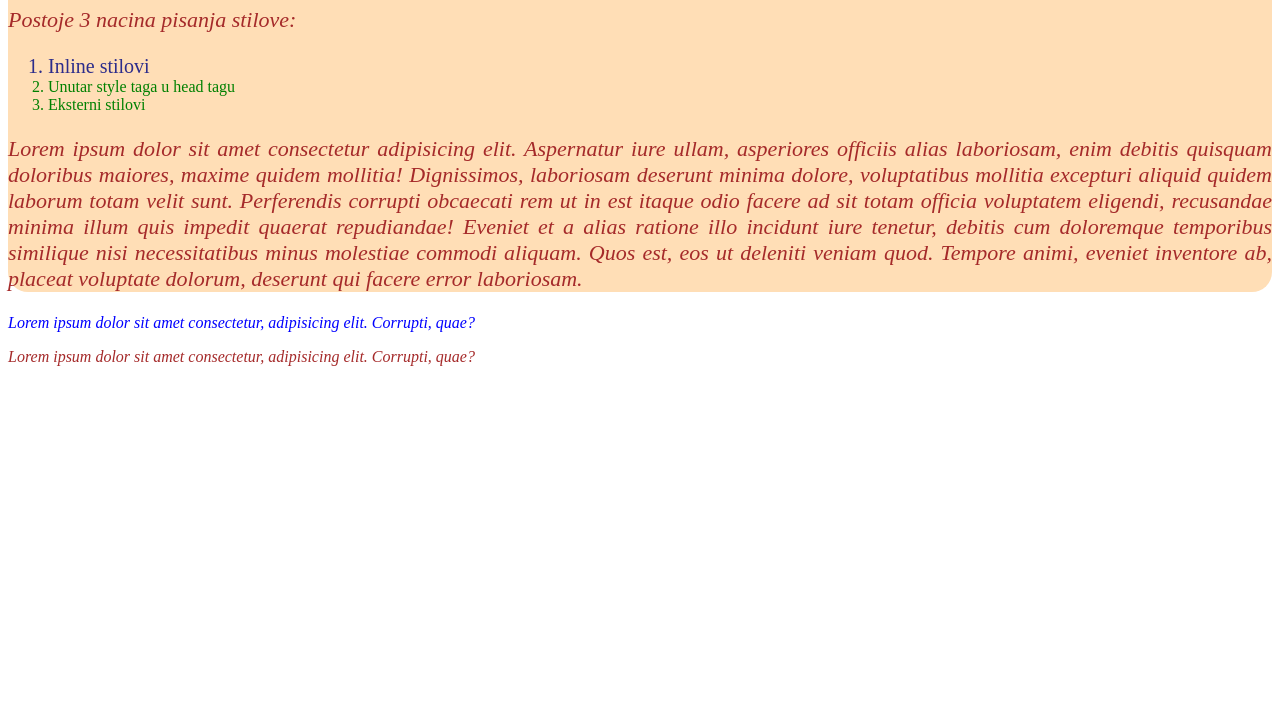
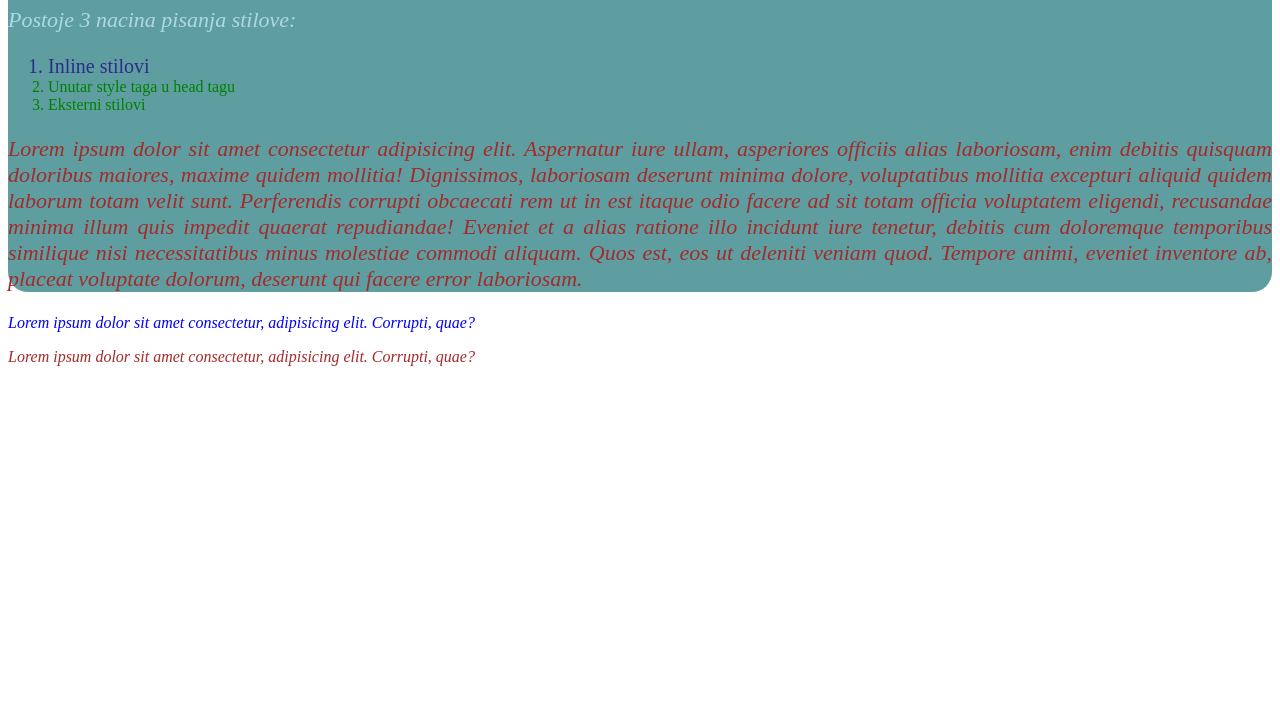
Before and after one commit to dzenankosuta/III-4-1-S, a plain HTML site: page html/3. cas/index.html in a window 1280 px wide. Shown: the part 73-800 px from the top of the page. Drawn offline with Linux system fonts and the light colour scheme.

Commit message:
3. cas nastavak

```diff
--- a/html/3. cas/index.html
+++ b/html/3. cas/index.html
@@ -12,13 +12,13 @@
             font-style: italic;
         }
         div {
-            background-color: rgb(255, 222, 182);
+            /* background-color: rgb(255, 222, 182); */
             border-radius: 20px;
         }
     </style>
 </head>
 <body>
-    <div>
+    <div class="main" id="main-id">
         <h1>Danas radimo CSS - Cascading Style Sheet</h1>
         <p>Postoje 3 nacina pisanja stilove:</p>
         <ol>
@@ -26,7 +26,9 @@
             <li>Unutar style taga u head tagu</li>
             <li>Eksterni stilovi</li>
         </ol>
-        <p>Lorem ipsum dolor sit amet consectetur adipisicing elit. Aspernatur iure ullam, asperiores officiis alias laboriosam, enim debitis quisquam doloribus maiores, maxime quidem mollitia! Dignissimos, laboriosam deserunt minima dolore, voluptatibus mollitia excepturi aliquid quidem laborum totam velit sunt. Perferendis corrupti obcaecati rem ut in est itaque odio facere ad sit totam officia voluptatem eligendi, recusandae minima illum quis impedit quaerat repudiandae! Eveniet et a alias ratione illo incidunt iure tenetur, debitis cum doloremque temporibus similique nisi necessitatibus minus molestiae commodi aliquam. Quos est, eos ut deleniti veniam quod. Tempore animi, eveniet inventore ab, placeat voluptate dolorum, deserunt qui facere error laboriosam.</p>
+        <div>
+            <p>Lorem ipsum dolor sit amet consectetur adipisicing elit. Aspernatur iure ullam, asperiores officiis alias laboriosam, enim debitis quisquam doloribus maiores, maxime quidem mollitia! Dignissimos, laboriosam deserunt minima dolore, voluptatibus mollitia excepturi aliquid quidem laborum totam velit sunt. Perferendis corrupti obcaecati rem ut in est itaque odio facere ad sit totam officia voluptatem eligendi, recusandae minima illum quis impedit quaerat repudiandae! Eveniet et a alias ratione illo incidunt iure tenetur, debitis cum doloremque temporibus similique nisi necessitatibus minus molestiae commodi aliquam. Quos est, eos ut deleniti veniam quod. Tempore animi, eveniet inventore ab, placeat voluptate dolorum, deserunt qui facere error laboriosam.</p>
+        </div>
     </div>
     <p>Lorem ipsum dolor sit amet consectetur, adipisicing elit. Corrupti, quae?</p>
     <p>Lorem ipsum dolor sit amet consectetur, adipisicing elit. Corrupti, quae?</p>
--- a/html/3. cas/style.css
+++ b/html/3. cas/style.css
@@ -7,14 +7,26 @@ h1 {
 }
 
 p {
-    /* text-align: left; Default */
+    /* text-align: left; poravnat uz levu ivicu - Default */
+    /* text-align: start; poravnat uz levu ivicu */
     /* text-align: center; */
-    /* text-align: right; */
-    text-align: justify;
+    /* text-align: right; poravnat uz desnu ivicu */
+    /* text-align: end; poravnat uz desnu ivicu */
+    text-align: justify; /* poravnat sa obe strane */
 }
 
-div p {
+/* div p {
     font-size: 22px;
+} */
+
+/* pozivanje klase (tackom) */
+.main p {
+    font-size: 22px;
+}
+
+/* stilovi za svaki p koji je direktno child element kontejnera sa klasom main */
+.main > p {
+    color: lightblue;
 }
 
 /* Primenjuje stilove samo na prvi p nakon div */
@@ -23,3 +35,14 @@ div + p {
 }
 
 /* komentar */
+
+/* pozivanje id_ja (#) */
+#main-id {
+    background-color: cadetblue;
+}
+
+.main {
+    background-color: rgb(211, 255, 141);
+}
+
+/* id ima prioritet u odnosu na klasu */
```
